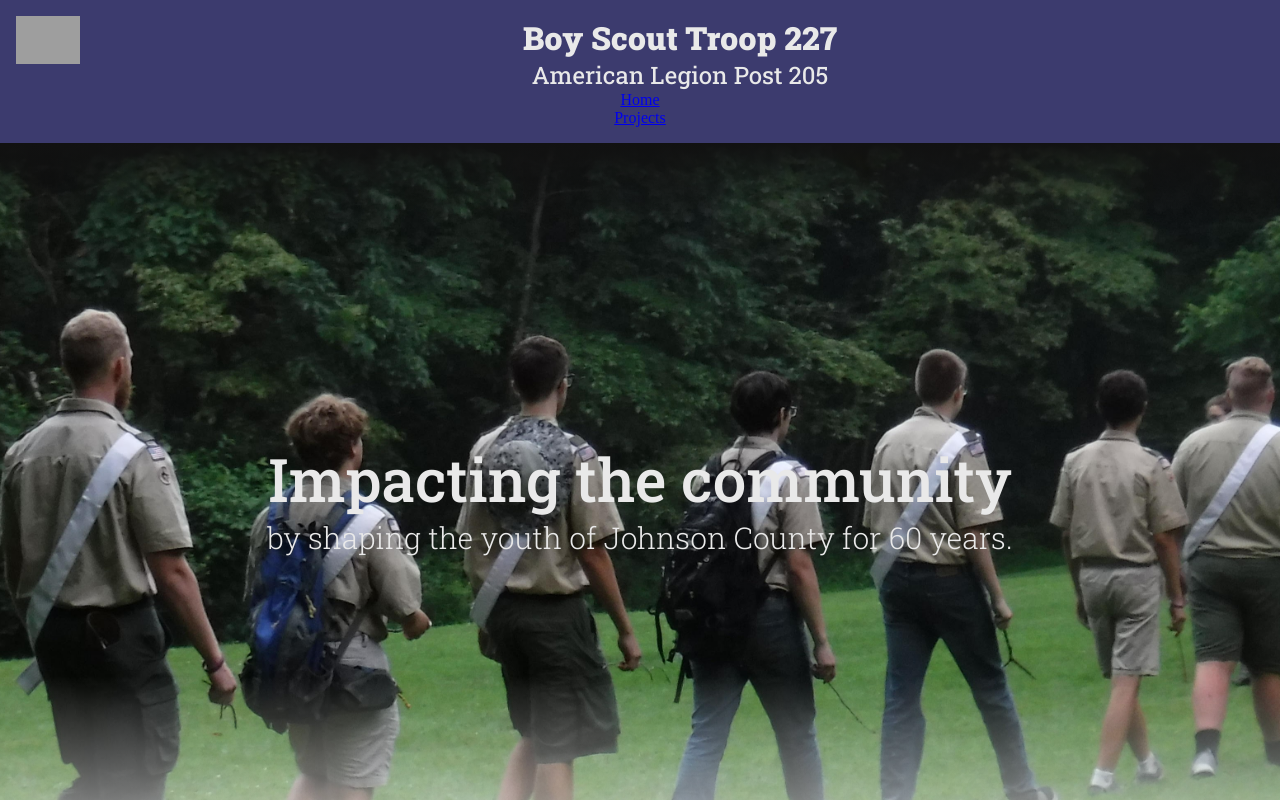
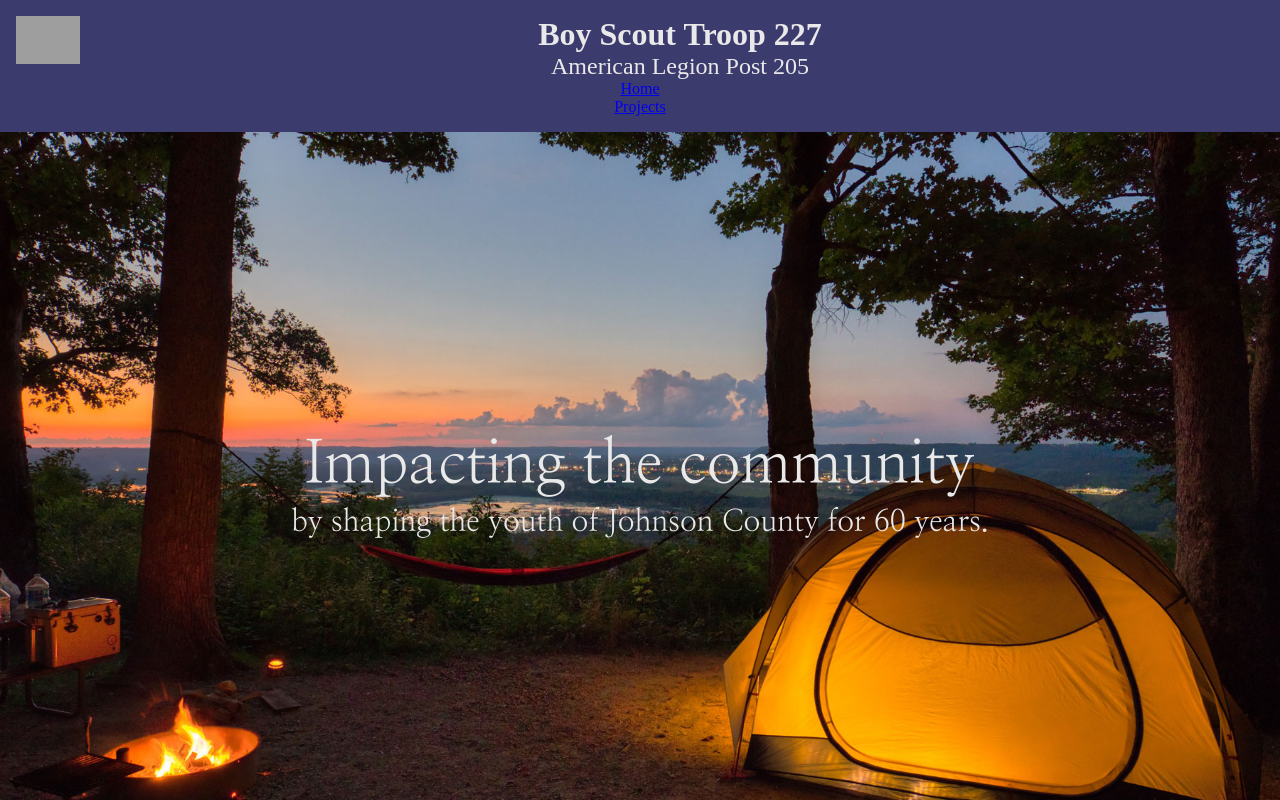
Before and after one commit to SATroop227Media/WebpageTroop227, a React (Vite) app: page / in a window 1280 px wide. Shown: the top 800 px of the page. Built offline with nearby package versions, Linux system fonts and the light colour scheme; grey boxes are pictures that could not be loaded.

Commit message:
added import for new type face for hero

```diff
--- a/src/modules/main/routes/MainContent.tsx
+++ b/src/modules/main/routes/MainContent.tsx
@@ -2,18 +2,21 @@ import project1 from '../../../assets/project1.jpg'
 import project2 from '../../../assets/project2.jpg'
 import project3 from '../../../assets/project3.jpg'
 import group from '../../../assets/group.jpg'
+
 import '../../../styles/global/App.css'
+import '../../../styles/components/mainhero.css'
 
 function Root() {
     return (
       <>
         <div>
-          <section className="home-banner" aria-label="Our Impact">
+          <section className="home-hero" aria-label="Our Impact">
             <div className='container'>
               <h1 className='home-banner--statement'>Impacting the community<span>by shaping the youth of Johnson County for 60 years.</span></h1>
             </div>
           </section>
         </div>
+
         <section className='home-intro' aria-label="Be prepared">
           {/* This is copied from the offical BS site Make sure to change! */}
           <div className='container home-intro--all'>
@@ -37,6 +40,7 @@ function Root() {
               </div>
           </div>
         </section>
+
         <section className='home-impact' aria-label='making a difference'>
             <h1>Making a difference in the community</h1>
             <ul className='gallery responsive-grid' aria-label="community projects by troop 227">
@@ -72,6 +76,7 @@ function Root() {
               </li>
             </ul>
         </section>
+
       </>
     )
 }
--- /dev/null
+++ b/src/styles/components/mainhero.css
@@ -0,0 +1,36 @@
+@import url(../global/typography.css);
+
+.home-hero {
+    font-family: var(--font-family-hero);
+    background-image: url(../../assets/Campsite.jpg);
+    background-size: cover;
+    background-position: center;
+    padding: 10em 0em;
+    position: relative;
+  }
+
+  /* .home-hero::before {
+    height: 10%;
+    background-image: linear-gradient(to bottom, #111111,rgba(255,255,255,0));
+    content: "";
+    inset: 0;
+    position: absolute;
+    z-index: 0;
+  }
+
+
+  .home-hero::after {
+    background-image: linear-gradient(to top, #FEFEFE,rgba(255,255,255,0),rgba(255,255,255,0),rgba(255,255,255,0));
+    content: "";
+    inset: 0;
+    position: absolute;
+    z-index: 0;
+  } */
+
+  @media (min-width: 60rem) {
+    .home-hero {
+      height: 100vh;
+      /* This is what allows us to dynamically center the home-banner--statement */
+      padding-top: 37vh;
+    }
+  }
--- a/src/styles/global/App.css
+++ b/src/styles/global/App.css
@@ -80,13 +80,12 @@ nav a:focus {
 
 h1 {
   font-weight: 700;
-  font-family: 'Roboto Slab', serif;
   font-size: 2rem;
   margin: 0rem;
 }
 
 h2 {
-  font-family: 'Roboto Slab', serif;
+  /* font-family: 'Roboto Slab', serif; */
   margin: 0rem;
   font-weight: 700;
   font-size: 1.5rem;
@@ -136,45 +135,6 @@ a {
 
   .home-banner--statement {
     font-size: 3.75rem;
-  }
-}
-
-
-/* home-banner
-===================================*/
-
-.home-banner {
-  background-image: url(../../assets/banner1.jpg);
-  background-size: cover;
-  background-position: center;
-  padding: 10em 0em;
-  position: relative;
-}
-
-.home-banner::before {
-  height: 10%;
-  background-image: linear-gradient(to bottom, #111111,rgba(255,255,255,0));
-  content: "";
-  inset: 0;
-  position: absolute;
-  z-index: 0;
-}
-
-
-.home-banner::after {
-  /* background: radial-gradient(circle, , ); */
-  background-image: linear-gradient(to top, #FEFEFE,rgba(255,255,255,0),rgba(255,255,255,0),rgba(255,255,255,0));
-  content: "";
-  inset: 0;
-  position: absolute;
-  z-index: 0;
-}
-
-@media (min-width: 60rem) {
-  .home-banner {
-    height: 100vh;
-    /* This is what allows us to dynamically center the home-banner--statement */
-    padding-top: 37vh;
   }
 }
 
--- a/src/styles/global/typography.css
+++ b/src/styles/global/typography.css
@@ -1,8 +1,13 @@
 @import
 url('https://fonts.googleapis.com/css2?family=Roboto+Slab:wght@100..900&family=Roboto:ital,wght@0,100;0,300;0,400;0,500;0,700;0,900;1,100;1,300;1,400;1,500;1,700;1,900&display=swap');
 
+@import url('https://fonts.googleapis.com/css2?family=Nanum+Myeongjo:wght@400;700;800&family=Roboto+Slab:wght@100..900&family=Roboto:ital,wght@0,100;0,300;0,400;0,500;0,700;0,900;1,100;1,300;1,400;1,500;1,700;1,900&display=swap');
+
+
+
 :root {
     --font-family-body: 'Roboto', sans-serif;
+    --font-family-hero: "Nanum Myeongjo", "serif";
 }
 
 :is(h1, h2, h3, h4, h5, h6):not([class])
```
